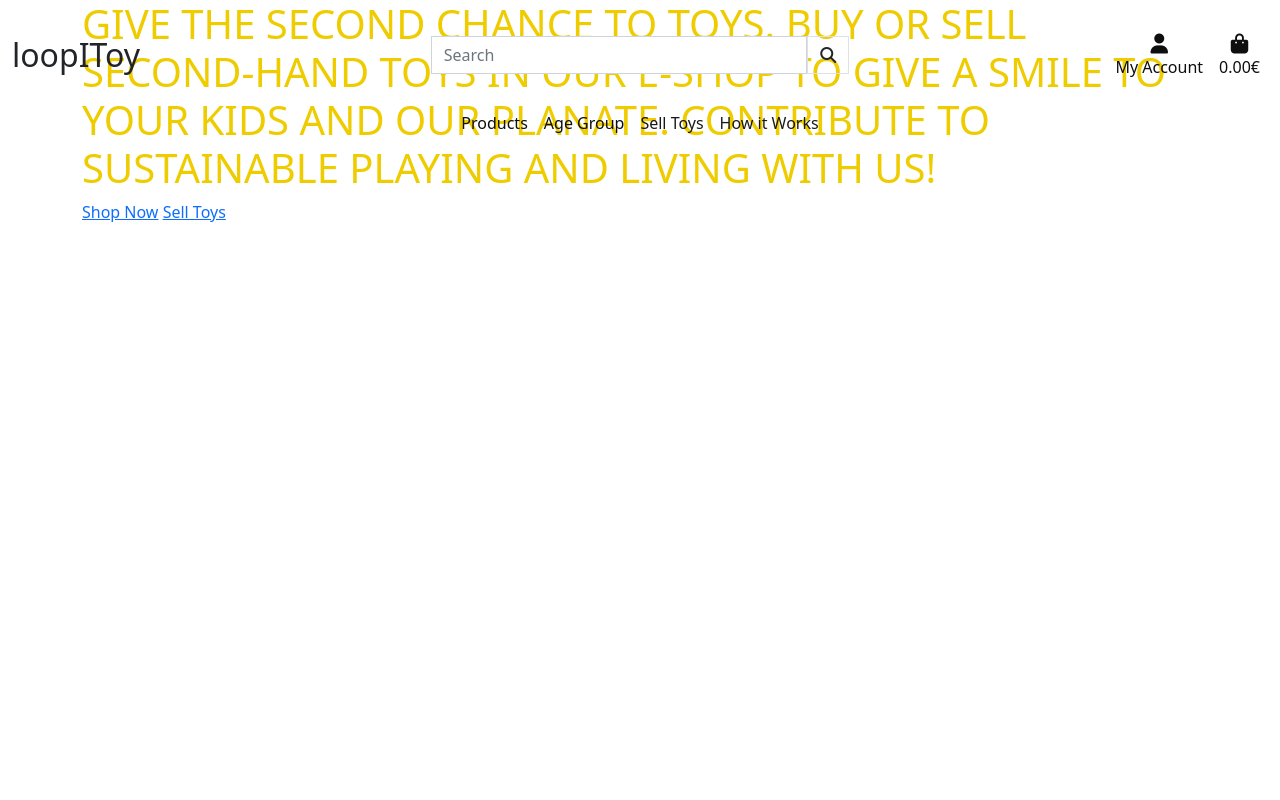
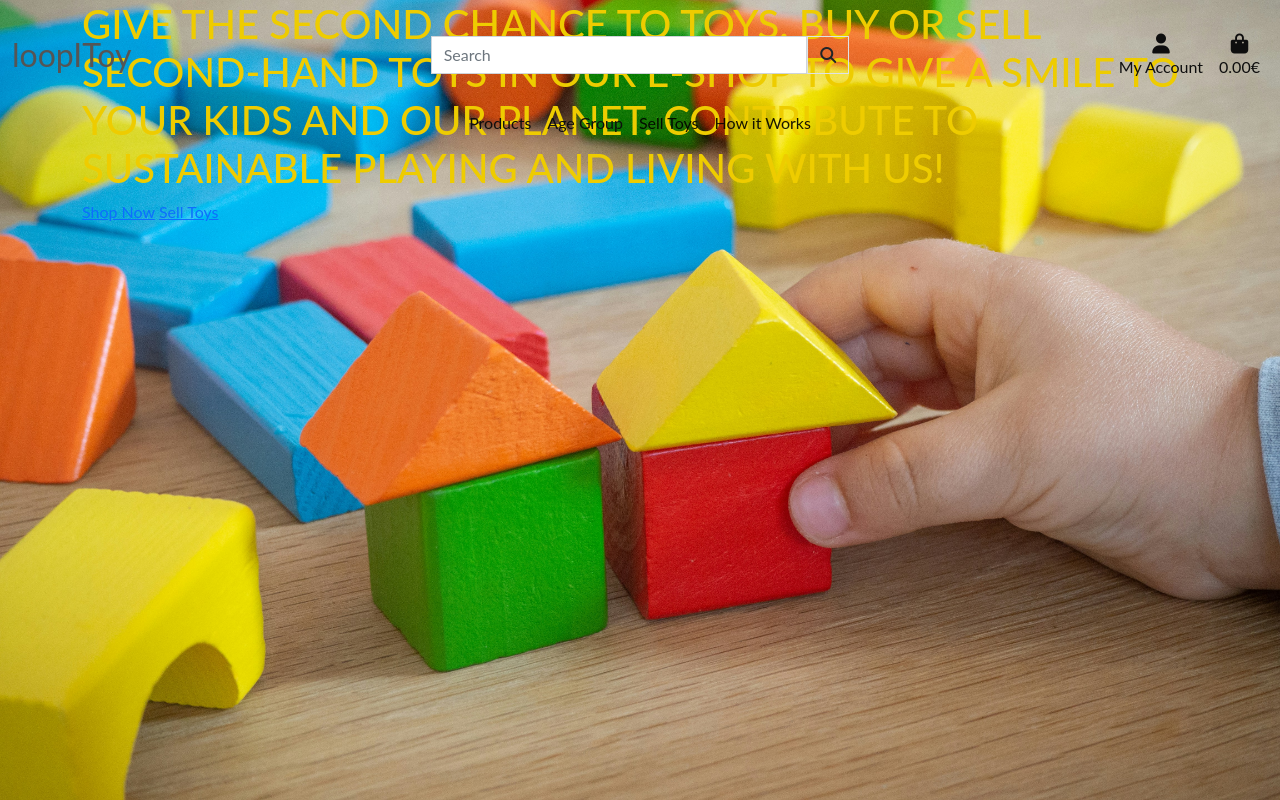
Before and after one commit to brodsa/loopitoy, a Django app: page / in a window 1280 px wide. Run offline with Django 3.2, Linux system fonts and the light colour scheme; some libraries are stand-ins or nearby versions.

Commit message:
add: load and setup background img for landing page

```diff
--- a/home/templates/home/index.html
+++ b/home/templates/home/index.html
@@ -17,7 +17,7 @@
 
     <div class="wrapper">
         <h1>
-            GIVE THE SECOND CHANCE TO TOYS. BUY OR SELL SECOND-HAND TOYS IN OUR E-SHOP TO GIVE A SMILE TO YOUR KIDS AND OUR PLANATE. CONTRIBUTE TO SUSTAINABLE PLAYING AND LIVING WITH US!
+            GIVE THE SECOND CHANCE TO TOYS. BUY OR SELL SECOND-HAND TOYS IN OUR E-SHOP TO GIVE A SMILE TO YOUR KIDS AND OUR PLANET. CONTRIBUTE TO SUSTAINABLE PLAYING AND LIVING WITH US!
         </h1>
         <div class="buttons">
             <a href="">Shop Now</a>
--- a/home/urls.py
+++ b/home/urls.py
@@ -1,7 +1,9 @@
 from django.urls import path
+from django.conf import settings
+from django.conf.urls.static import static
 from .views import Index
 
 
 urlpatterns = [
     path('', Index.as_view(),name='home')
-]
+] + static(settings.MEDIA_URL, document_root=settings.MEDIA_ROOT)
--- a/loopitoy/settings.py
+++ b/loopitoy/settings.py
@@ -75,6 +75,7 @@ TEMPLATES = [
                 'django.template.context_processors.request',
                 'django.contrib.auth.context_processors.auth',
                 'django.contrib.messages.context_processors.messages',
+                'django.template.context_processors.media',
             ],
         },
     },
@@ -139,6 +140,9 @@ STATIC_URL = '/static/'
 STATICFILES_DIRS = [os.path.join(BASE_DIR, 'static'), ]
 STATIC_ROOT = os.path.join(BASE_DIR, 'staticfiles')
 
+MEDIA_URL = '/media/'
+MEDIA_ROOT = os.path.join(BASE_DIR, 'media')
+
 # Default primary key field type
 # https://docs.djangoproject.com/en/3.2/ref/settings/#default-auto-field
 
--- a/static/css/base.css
+++ b/static/css/base.css
@@ -30,6 +30,15 @@ html {
     --border-radius: 10px;
     --box-shadow: rgba(0, 0, 0, 0.24) 0px 3px 8px;
   }
+
+
+body{
+    background: url('/media/background.jpg') no-repeat center center fixed;
+    background-size: cover;
+    height: calc(100vh - 164px);
+    color: #555;
+    font-family: 'Lato';
+}
 
 h1{
     color: var(--primary-color)
```
Also changed, not shown: media/background.jpg (added).
